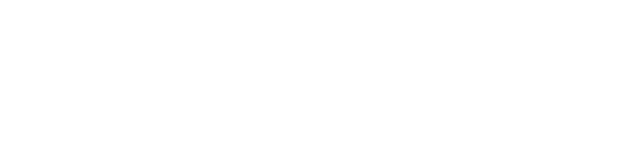
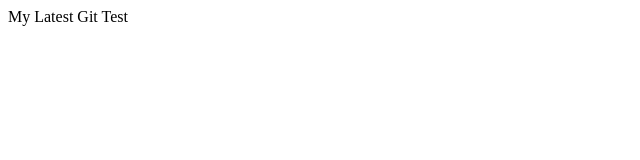
Before and after one commit to vitharana/learn-git, a plain HTML site: page index.html in a window 1280 px wide. Shown: the whole page, without its empty margins (0-640 px from the left). Drawn offline with Linux system fonts and the light colour scheme.

Commit message:
modified the main site

```diff
--- a/index.html
+++ b/index.html
@@ -6,6 +6,6 @@
     <title>Document</title>
 </head>
 <body>
-
+    My Latest Git Test
 </body>
 </html>
```
